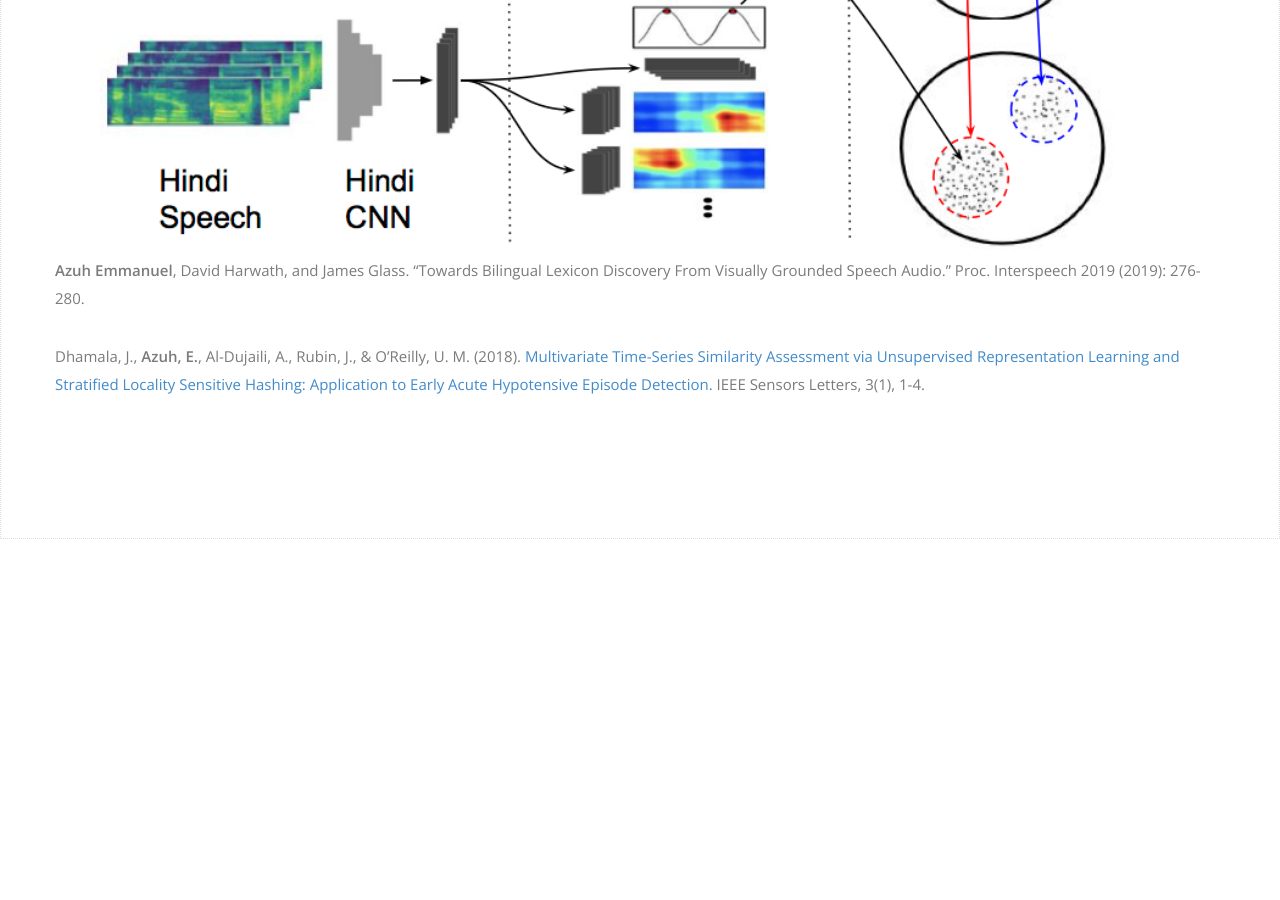
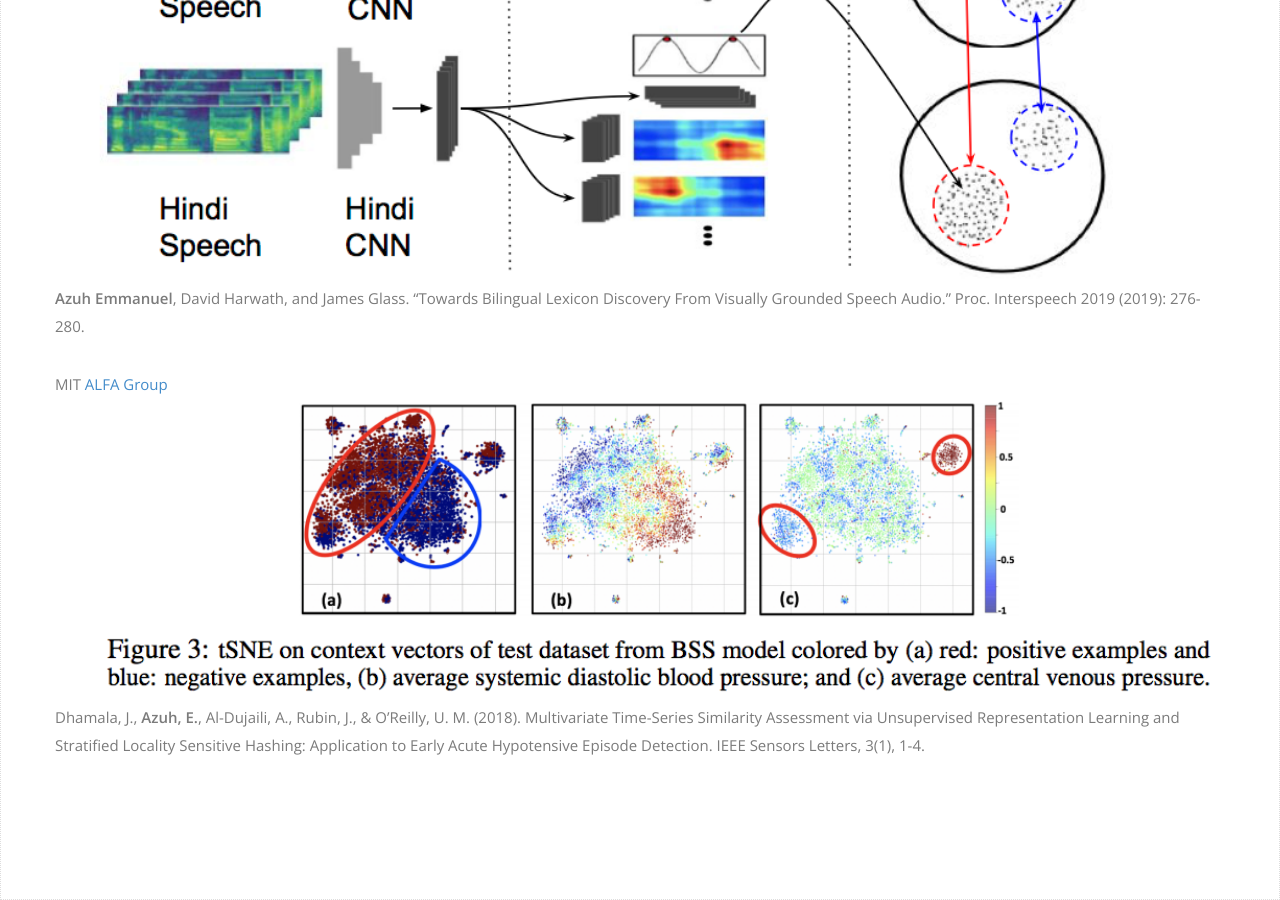
Before and after one commit to emazuh/emazuh11.github.io, a Jekyll site: the page built from _posts/2019-12-19-research.md, in a window 1280 px wide and 900 px high, scrolled down 766 px. Built offline with Jekyll 4.4.1, drawn with Linux system fonts in a browser that asks for light colours; nearby versions of some CDN libraries; some web fonts are replaced; before the commit the page ends 1305 px from its top, so only the background shows below that; some of the changed text lies outside the part shown.

Commit message:
research

```diff
--- a/_posts/2019-12-19-research.md
+++ b/_posts/2019-12-19-research.md
@@ -3,6 +3,7 @@
 title: Research Experience
 
 ---
+MIT <a href="http://groups.csail.mit.edu/sls/">Spoken Language Systems</a> Group
 <a href="https://www.isca-speech.org/archive/Interspeech_2019/pdfs/1718.pdf">
   <img src="{{ site.baseurl }}/img/research/interspeech_system_diagram.png" alt="">
 </a>
@@ -15,4 +16,8 @@
 {% include my-themes-great-include.html %}
 {% endcomment %}
 
-Dhamala, J., <strong>Azuh, E.</strong>, Al-Dujaili, A., Rubin, J., & O’Reilly, U. M. (2018). <a href="https://arxiv.org/pdf/1811.06106.pdf">Multivariate Time-Series Similarity Assessment via Unsupervised Representation Learning and Stratified Locality Sensitive Hashing: Application to Early Acute Hypotensive Episode Detection.</a> IEEE Sensors Letters, 3(1), 1-4.
+MIT <a href="https://alfagroup.csail.mit.edu/">ALFA Group</a>
+<a href="https://arxiv.org/pdf/1811.06106.pdf">
+  <img src="{{ site.baseurl }}/img/research/sensors_letters.png" alt="">
+</a>
+Dhamala, J., <strong>Azuh, E.</strong>, Al-Dujaili, A., Rubin, J., & O’Reilly, U. M. (2018). Multivariate Time-Series Similarity Assessment via Unsupervised Representation Learning and Stratified Locality Sensitive Hashing: Application to Early Acute Hypotensive Episode Detection. IEEE Sensors Letters, 3(1), 1-4.
```
